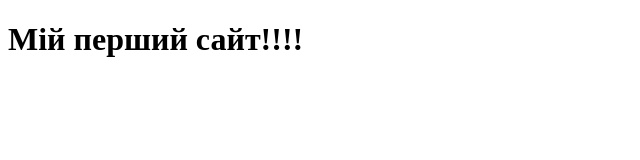
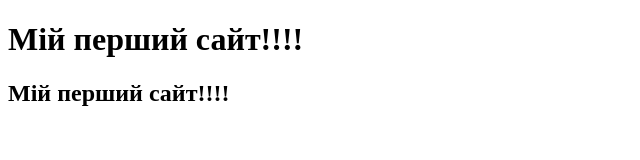
Before and after one commit to Killer482/Killer, a plain HTML site: page index.html in a window 1280 px wide. Shown: the whole page, without its empty margins (0-640 px from the left). Drawn offline with Linux system fonts and the light colour scheme.

Commit message:
Update index.html

```diff
--- a/index.html
+++ b/index.html
@@ -6,5 +6,6 @@
 </head>
 <body>
 <h1>Мій перший сайт!!!!</h1>
+<h2>Мій перший сайт!!!!</h2>
 </body>
 </html>
```
